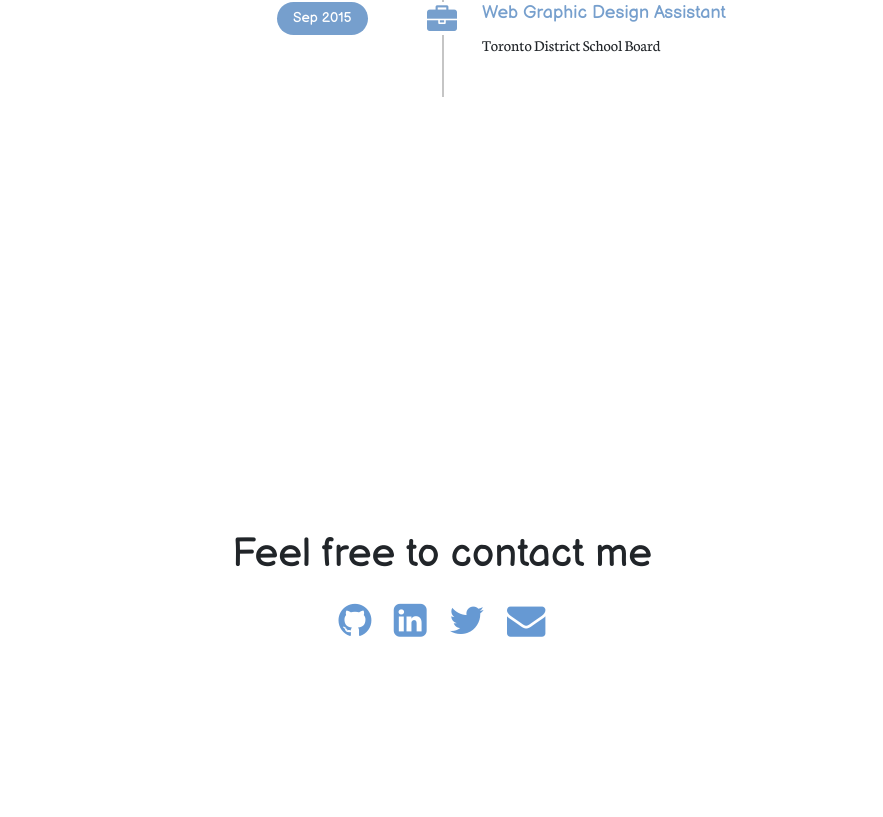
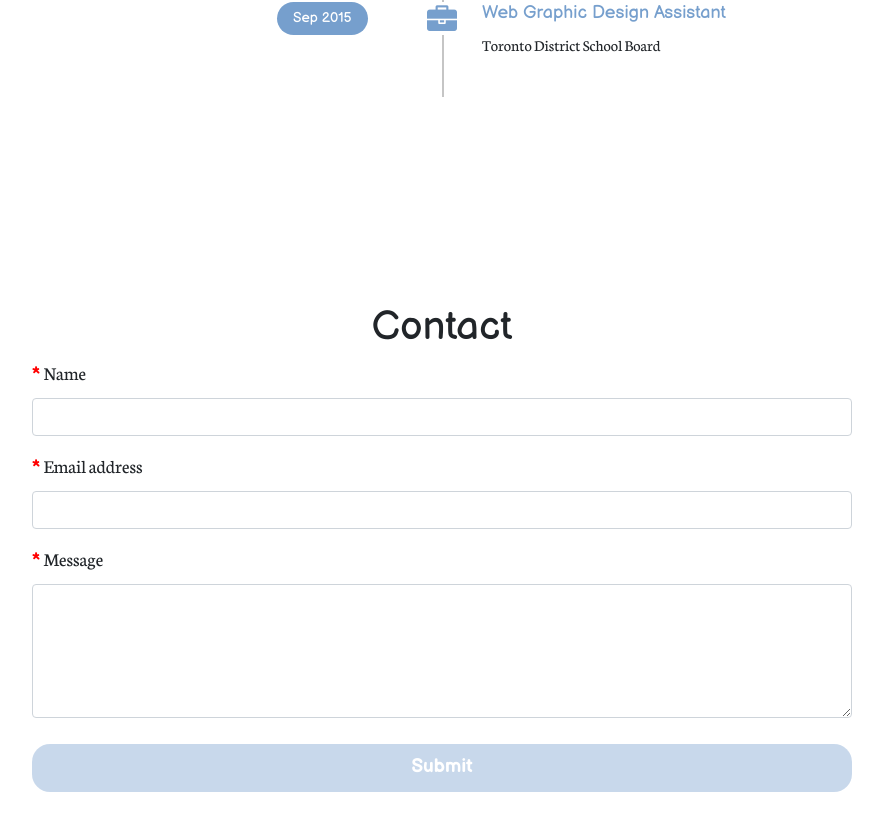
Before and after one commit to joannajjliu/jojo-portfolio, a React (Create React App) app: page / in a window 1280 px wide. Shown: the part 2583-3400 px from the top of the page, without its empty margins (198-1081 px from the left). Built offline with nearby package versions, Linux system fonts and the light colour scheme.

Commit message:
add contact me page

```diff
--- a/src/App.js
+++ b/src/App.js
@@ -5,7 +5,7 @@ import AnchorLink from 'react-anchor-link-smooth-scroll'; //adds smooth scrollin
 // import $ from 'jquery';
 import { v4 as uuidv4 } from 'uuid';
 
-import { Experiences } from './components';
+import { Experiences, Contact } from './components';
 import data from './projects.json';
 
 function SinglePageNav() {
@@ -179,7 +179,7 @@ function App() {
         <SinglePageHome />
         <SinglePageProjects />
         <Experiences />
-        <TempContact />
+        <Contact />
         <Footer/>
       </div>
     </div>
--- a/src/components/Contact.js
+++ b/src/components/Contact.js
@@ -12,7 +12,6 @@ export default class Contact extends React.Component {
     }
 
     onNameChange(e) {
-        console.log(e.target);
         this.setState({name: e.target.value})
     }
 
@@ -31,9 +30,10 @@ export default class Contact extends React.Component {
     handleSubmit(e) {
         e.preventDefault();
         console.log(this.state);
+        // console.log(window.location.href);
         axios({
             method: "POST",
-            url:`http://localhost:${process.env.PORT||3002}/send`,
+            url:'https://jjliu-portfolio-backend.herokuapp.com/send',
             data: this.state
         }).then((response) => {
             if (response.data.status === "success") {
@@ -49,6 +49,7 @@ export default class Contact extends React.Component {
         return (
             <section id="contact" className="contact-section">
                 <h1>Contact</h1>
+                {/* {console.log(`${window.location.href}send`)} */}
                 <form id="contact-form"
                     onSubmit={this.handleSubmit.bind(this)}
                     method="POST"
```
